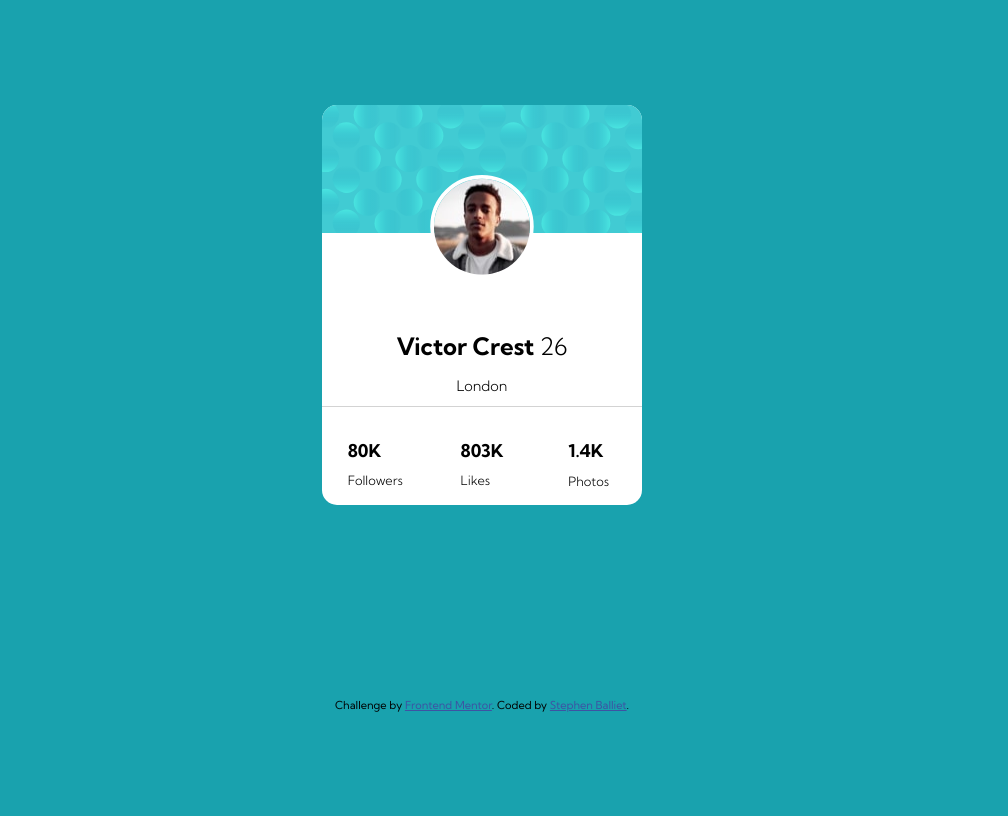
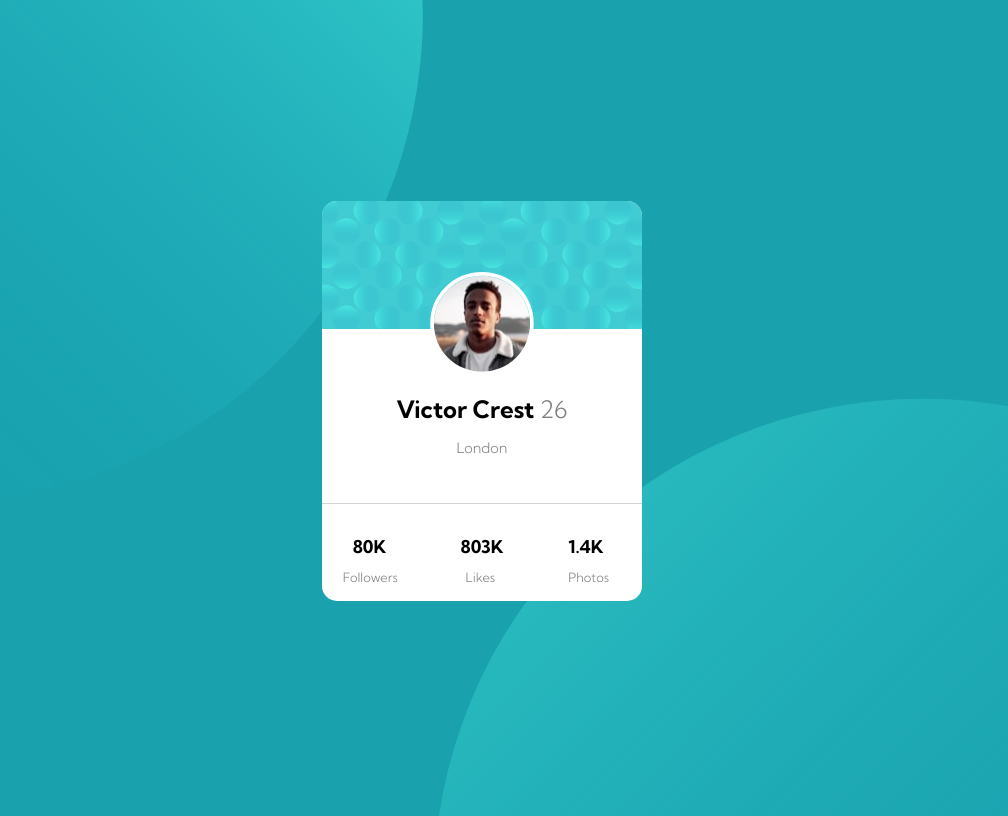
Before and after one commit to balliets10/Profile-card-component, a plain HTML site: page index.html in a window 1280 px wide. Shown: the whole page, without its empty margins (166-1174 px from the left). Drawn offline with Linux system fonts and the light colour scheme.

Commit message:
add the background images and finished desktop version

```diff
--- a/app.css
+++ b/app.css
@@ -9,12 +9,16 @@
 body {
     background-color: hsl(185, 75%, 39%);
     font-family: 'Kumbh Sans', sans-serif;
-    display: grid;
+    display: flex;
+    flex-direction: column;
     justify-content: center;
     align-items: center;
     width: 100vw;
     height: 100vh;
+
 }
+
+
 
 main {
     max-width: 320px;
@@ -24,8 +28,8 @@ main {
     overflow: hidden;
     margin-left: auto;
     margin-right: auto;
-
     display: grid;
+    z-index: 2;
 
 }
 
@@ -54,6 +58,8 @@ main {
 .name {
     display: grid;
     justify-content: center;
+    position: relative;
+    transform: translate(0%, -30%)
 }
 
 h1 {
@@ -64,7 +70,7 @@ h1 {
 p.location {
     justify-self: center;
     margin-top: 0;
-    margin-bottom: ;
+    color: grey;
 }
 
 .info {
@@ -87,7 +93,7 @@ span.followers {
 }
 
 span.followers {
-
+    margin-left: -10px;
 }
 
 div.likes {
@@ -100,7 +106,7 @@ h2.likes {
 }
 
 span.likes {
-
+    margin-left: 5px;
 }
 
 div.photos {
@@ -131,9 +137,51 @@ p {
 span {
     font-size: .8rem;
     font-weight: 100;
+    color: grey;
 }
 
 span.age {
     font-size: 1.5rem;
     font-weight: 100;
+    color: grey;
 }
+
+.bg-pattern-top {
+  position: fixed;
+  top: 0 auto;
+  left: 0 auto;
+  transform: translate(-47%, -40%);
+  z-index: 1;
+}
+
+.bg-pattern-bottom {
+  position: fixed;
+  bottom: 0 auto;
+  right: 0 auto;
+  transform: translate(47%, 30%);
+  z-index: 1;
+}
+
+footer {
+    align-self:;
+    visibility: hidden;
+}
+
+@media (min-width: 1100px) {
+
+.bg-pattern-top {
+  position: fixed;
+  top: 0 auto;
+  left: 0 auto;
+  transform: translate(-56%, -40%);
+  z-index: 1;
+}
+
+.bg-pattern-bottom {
+  position: fixed;
+  bottom: 0 auto;
+  right: 0 auto;
+  transform: translate(45%, 49%);
+  z-index: 1;
+}
+}
--- a/index.html
+++ b/index.html
@@ -14,6 +14,12 @@
 
 
 <body>
+  <div class="bg-pattern-top">
+      <img src="images/bg-pattern-top.svg" alt="" />
+    </div>
+    <div class="bg-pattern-bottom">
+      <img src="images/bg-pattern-bottom.svg" alt="" />
+  </div>
   <main>
     <section class="cover-info">
       <img src="images/bg-pattern-card.svg" alt="" class="cover-pic">
```
